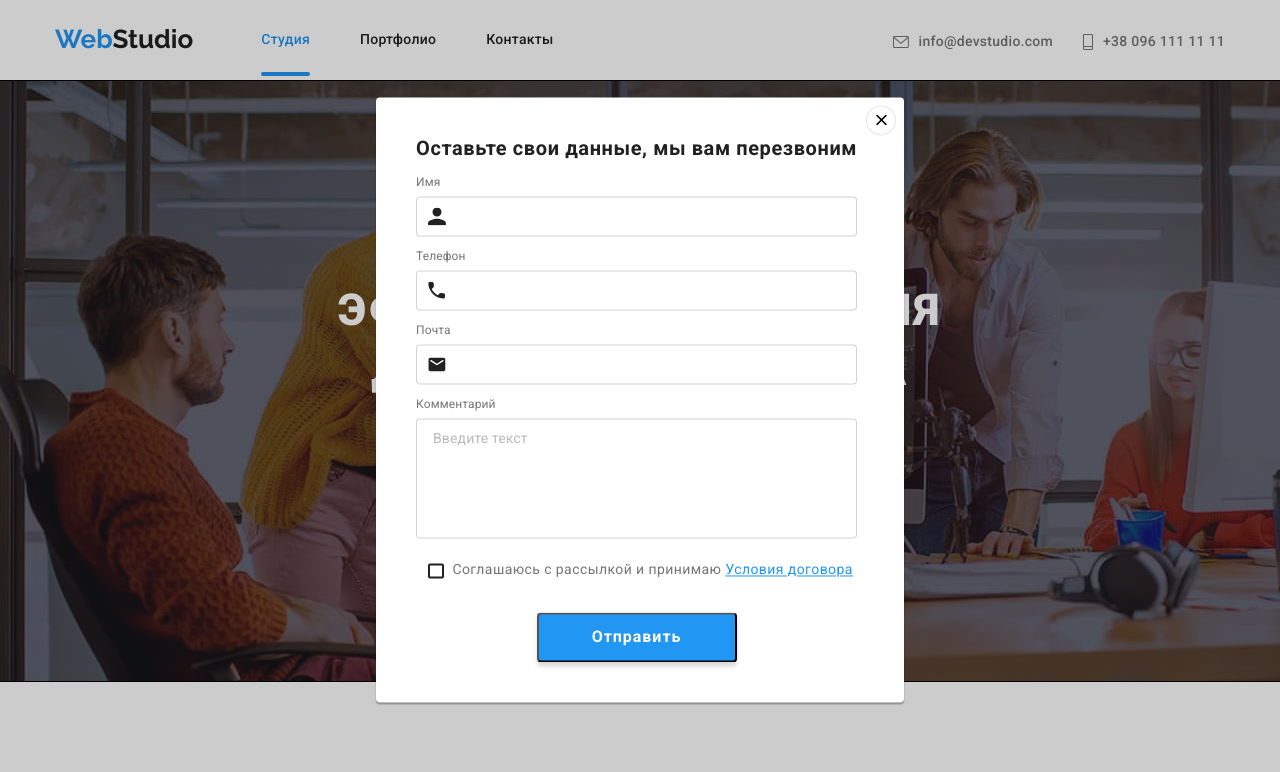
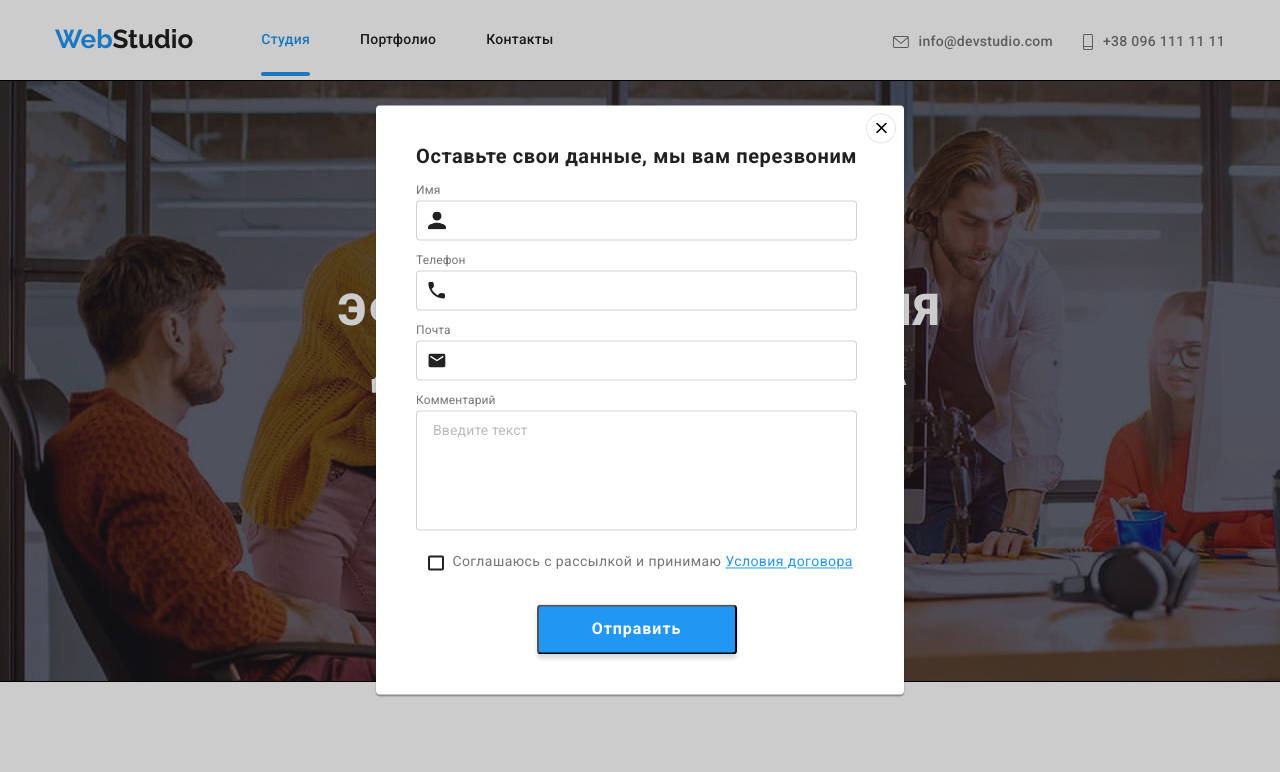
Before and after one commit to helenserdiuk/goit-markup-hw-06, a plain HTML site: page index.html in a window 1280 px wide. Both pictures are taken after a click on the button "Заказать услугу". Shown: the top 772 px of the page. Drawn offline with nearby package versions, Linux system fonts and the light colour scheme.

Commit message:
correction <a>
display: block;
correction height modal window.

```diff
--- a/css/styles.css
+++ b/css/styles.css
@@ -582,6 +582,7 @@ footer{
 }
 
 .main-port-link{
+    display: block;
     text-decoration: none;
 }
 
@@ -774,7 +775,6 @@ button:focus{
 .modal-wrapper{
     display: block;
     position: relative;
-    margin-top: 4px;
 }
 
 .modal-input{
@@ -821,7 +821,6 @@ button:focus{
     box-sizing: border-box;
     border-radius: 4px;
     padding: 12px 16px;
-    margin-top: 4px;
     margin-bottom: 10px;
     resize: none;
 
--- a/index.html
+++ b/index.html
@@ -248,28 +248,28 @@
       <form action="#" class="modal-form">
         <p class="modal-text">Оставьте свои данные, мы вам перезвоним</p>
         <label class="modal-field">
-          Имя
+          <span>Имя</span>
           <span class="modal-wrapper">
             <input type="text" name="user-name" class="modal-input" required>
             <svg class="modal-icon" width="12" height="12"><use href="./images/sprait.svg#icon-man"></use></svg>
           </span>
         </label>
         <label class="modal-field">
-          Телефон
+          <span>Телефон</span>
             <span class="modal-wrapper">
               <input type="tel" name="user-phone" class="modal-input" required>
               <svg class="modal-icon" width="13" height="13"><use href="./images/sprait.svg#icon-phone"></use></svg>
             </span>
         </label>
         <label class="modal-field">
-          Почта
+          <span>Почта</span>
             <span class="modal-wrapper">
               <input type="email" name="user-email" class="modal-input" required>
               <svg class="modal-icon" width="15" height="12"><use href="./images/sprait.svg#icon-masseg"></use></svg>
             </span>
         </label>
         <label class="modal-field">
-          Комментарий
+          <span>Комментарий</span>
           <textarea name="user-comment" class="modal-comment" placeholder="Введите текст"></textarea>
         </label>
         <input id="polisy" type="checkbox" value="polisy-accept" class="modal-checkbox is-hidden">
```
Also changed, not shown: portfolio.html (+2 -2 lines).
